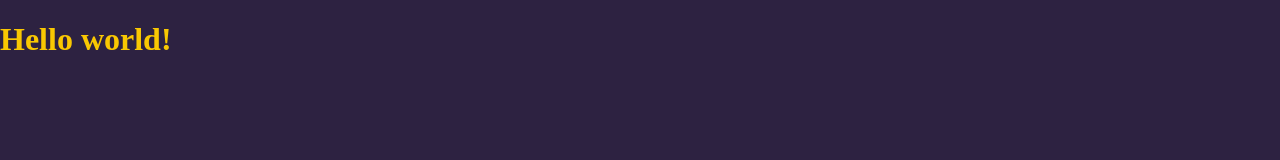
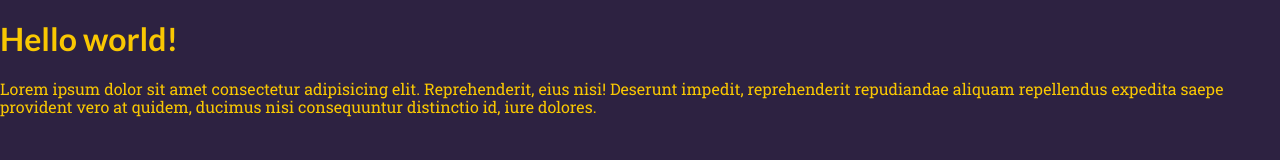
Before and after one commit to MC777/homepage-gulp, a website: page src/content/index.html in a window 1280 px wide. Drawn offline with nearby package versions, Linux system fonts and the light colour scheme; files that its build step writes are made by us from their sources; files whose address does not match are found by name.

Commit message:
Added google fonts

```diff
--- a/src/content/index.html
+++ b/src/content/index.html
@@ -10,6 +10,8 @@
 <body>
   <h1>Hello world!</h1>
 
+  <p class="test">Lorem ipsum dolor sit amet consectetur adipisicing elit. Reprehenderit, eius nisi! Deserunt impedit, reprehenderit repudiandae aliquam repellendus expedita saepe provident vero at quidem, ducimus nisi consequuntur distinctio id, iure dolores.</p>
+
   <script src="js/main.js"></script>
 </body>
 </html>
--- a/src/scss/main.scss
+++ b/src/scss/main.scss
@@ -1,5 +1,6 @@
 @import "_normalize";
 @import "_variables";
+@import url('https://fonts.googleapis.com/css?family=Lato:400,700|Roboto+Slab&display=swap');
 
 
 html {
@@ -13,4 +14,9 @@ html {
 body {
   color: $yellow;
   background: $violet;
+  font-family: 'Lato', sans-serif;
 }
+
+.test{
+  font-family: 'Roboto Slab', serif;
+}
```
